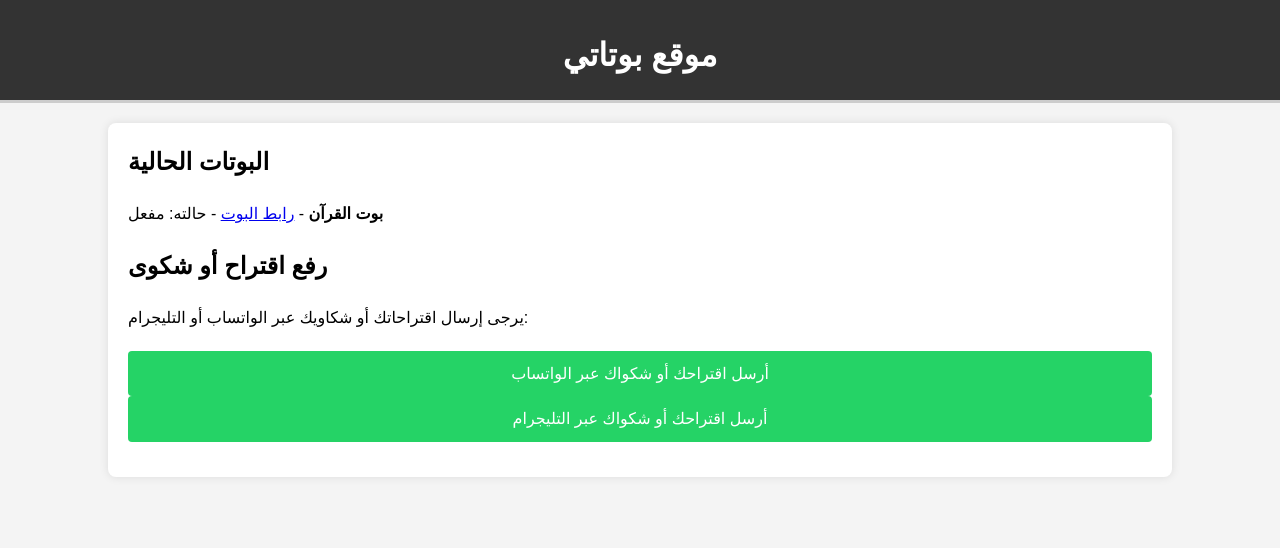
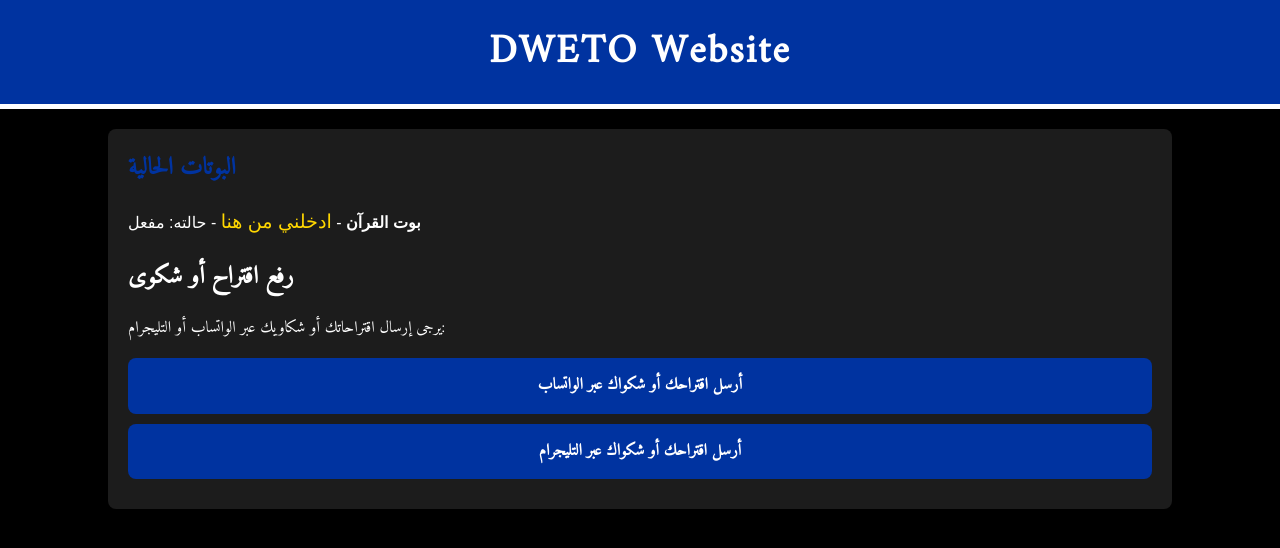
Before and after one commit to A7-pro/d.github.io, a plain HTML site: page index.html in a window 1280 px wide. Drawn offline with Linux system fonts and the light colour scheme; a web font is replaced by a local one.

Commit message:
Update index.html

```diff
--- a/index.html
+++ b/index.html
@@ -3,105 +3,98 @@
 <head>
     <meta charset="UTF-8">
     <meta name="viewport" content="width=device-width, initial-scale=1.0">
-    <title>موقع بوتاتي</title>
+    <title>DWETO Website</title>
+    <link href="https://fonts.googleapis.com/css2?family=Amiri:wght@400&family=Kufi+Standard+GK:wght@400&display=swap" rel="stylesheet">
     <style>
         body {
-            font-family: Arial, sans-serif;
+            font-family: 'Amiri', serif; /* خط الرقعة */
             line-height: 1.6;
             margin: 0;
             padding: 0;
-            background: #f4f4f4;
+            background: #000; /* خلفية سوداء */
+            color: #fff;
+        }
+        header {
+            background: #0033A0; /* أزرق ملكي */
+            color: #fff;
+            padding: 20px;
+            text-align: center;
+            border-bottom: 5px solid #fff;
+        }
+        header h1 {
+            margin: 0;
+            font-size: 2.5em;
+            letter-spacing: 2px;
         }
         .container {
             width: 80%;
             margin: auto;
-            overflow: hidden;
-        }
-        header {
-            background: #333;
-            color: #fff;
-            padding-top: 30px;
-            min-height: 70px;
-            border-bottom: #ccc 3px solid;
-            text-align: center;
-        }
-        header h1 {
-            margin: 0;
+            padding: 20px;
         }
         .main-content {
+            background: #1c1c1c; /* لون داكن إضافي */
             padding: 20px;
-            background: #fff;
+            border-radius: 8px;
+            box-shadow: 0 0 15px rgba(0,0,0,0.5);
             margin-top: 20px;
-            border-radius: 8px;
-            box-shadow: 0 0 10px rgba(0,0,0,0.1);
         }
         .bot-info {
             margin-bottom: 20px;
         }
         .bot-info h2 {
             margin-top: 0;
+            color: #0033A0; /* أزرق ملكي */
         }
-        .form-group {
-            margin-bottom: 15px;
-        }
-        .form-group label {
-            display: block;
-            margin-bottom: 5px;
-        }
-        .form-group input, .form-group textarea {
-            width: 100%;
-            padding: 10px;
-            border: 1px solid #ddd;
-            border-radius: 4px;
-        }
-        .form-group button {
-            padding: 10px 15px;
-            background: #333;
-            color: #fff;
-            border: none;
-            border-radius: 4px;
-            cursor: pointer;
-        }
-        .form-group button:hover {
-            background: #555;
+        .bot-info p {
+            font-family: 'Kufi Standard GK', sans-serif; /* خط الكوفي */
         }
         .contact-info {
             margin-top: 20px;
         }
         .contact-info a {
             display: block;
-            padding: 10px;
-            background: #25D366; /* لون الواتساب */
+            padding: 15px;
+            margin: 10px 0;
+            background: #0033A0; /* أزرق ملكي */
             color: #fff;
             text-align: center;
-            border-radius: 4px;
+            border-radius: 8px;
+            text-decoration: none;
+            font-weight: bold;
+        }
+        .contact-info a:hover {
+            background: #002080; /* أزرق داكن عند المرور */
+        }
+        .bot-link {
+            color: #FFD700; /* اللون الذهبي */
+            font-family: 'Kufi Standard GK', sans-serif; /* خط الكوفي */
+            font-size: 1.2em;
+        }
+        .bot-link a {
+            color: #FFD700; /* اللون الذهبي */
             text-decoration: none;
         }
-        .contact-info a:hover {
-            background: #128C7E;
+        .bot-link a:hover {
+            text-decoration: underline;
         }
     </style>
 </head>
 <body>
     <header>
-        <div class="container">
-            <h1>موقع بوتاتي</h1>
-        </div>
+        <h1>DWETO Website</h1>
     </header>
 
     <div class="container main-content">
         <div class="bot-info">
             <h2>البوتات الحالية</h2>
-            <p><strong>بوت القرآن</strong> - <a href="https://t.me/Qquraniibot" target="_blank">رابط البوت</a> - حالته: مفعل</p>
+            <p><strong>بوت القرآن</strong> - <span class="bot-link"><a href="https://t.me/Qquraniibot" target="_blank">ادخلني من هنا</a></span> - حالته: مفعل</p>
         </div>
 
-        <div class="form-group">
+        <div class="contact-info">
             <h2>رفع اقتراح أو شكوى</h2>
             <p>يرجى إرسال اقتراحاتك أو شكاويك عبر الواتساب أو التليجرام:</p>
-            <div class="contact-info">
-                <a href="https://wa.me/966567538076" target="_blank">أرسل اقتراحك أو شكواك عبر الواتساب</a>
-                <a href="https://t.me/S_L_K_Y" target="_blank">أرسل اقتراحك أو شكواك عبر التليجرام</a>
-            </div>
+            <a href="https://wa.me/966567538076" target="_blank">أرسل اقتراحك أو شكواك عبر الواتساب</a>
+            <a href="https://t.me/S_L_K_Y" target="_blank">أرسل اقتراحك أو شكواك عبر التليجرام</a>
         </div>
     </div>
 </body>
```
